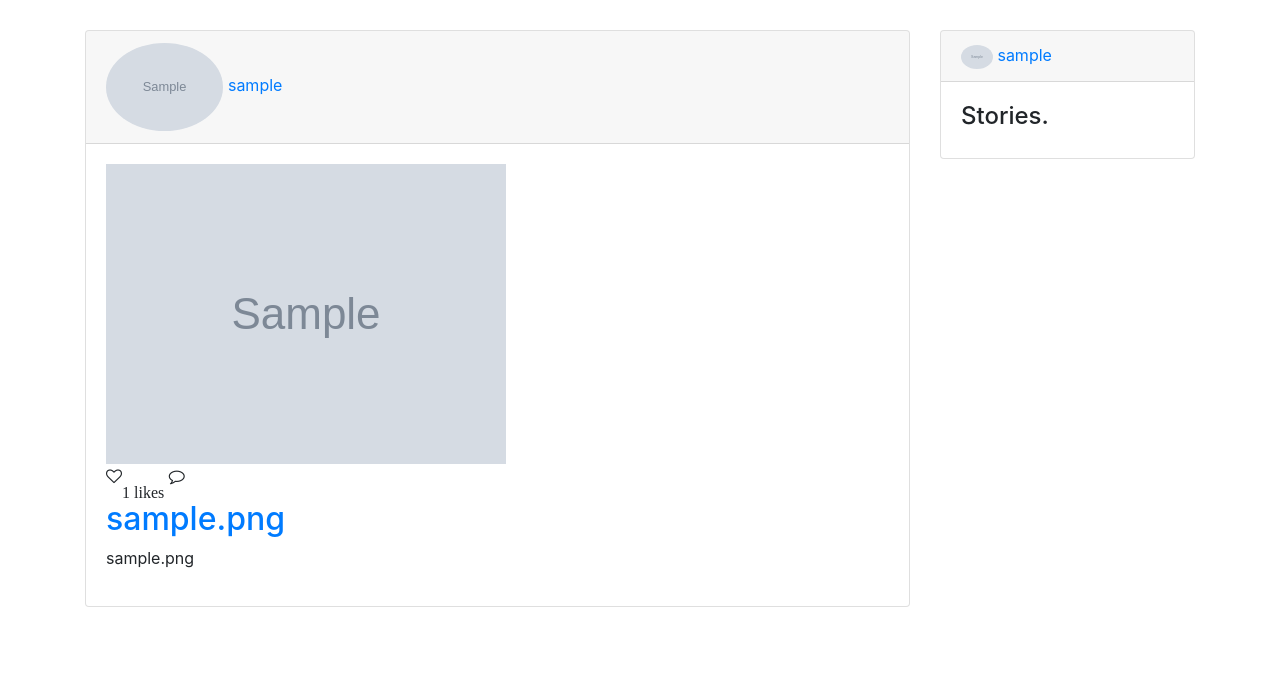
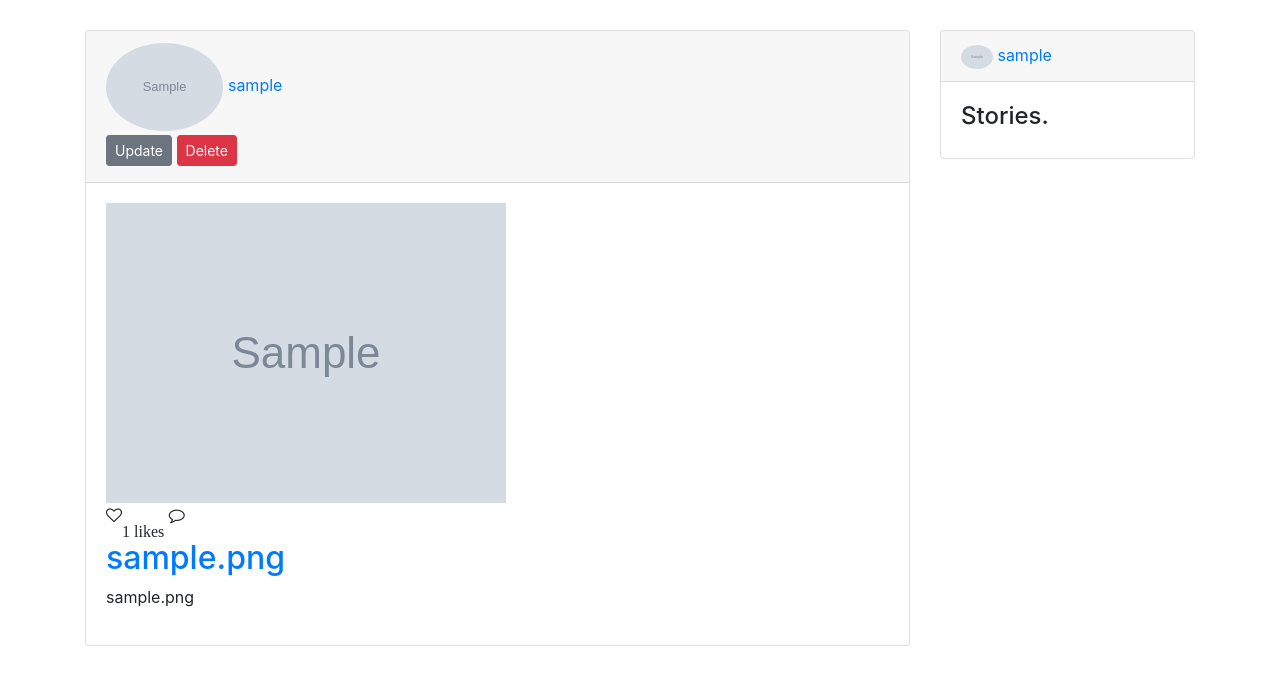
Before and after one commit to Paulwamaria/instagram, a Django app: page /image/1/ in a window 1280 px wide. Shown: the part 86-771 px from the top of the page. Run offline with Django 3.2, Linux system fonts and the light colour scheme; a user stored in the database is signed in; tables that the repository leaves empty hold one stand-in row (values such as "Sample post"); grey boxes marked "Sample" are stand-in pictures; some libraries are stand-ins or nearby versions.

Commit message:
Add delete and update buttons

```diff
--- a/instagram/templates/instagram/image_detail.html
+++ b/instagram/templates/instagram/image_detail.html
@@ -9,6 +9,13 @@
     <div class="card-header">
         <img src="{{image.profile.profile_pic.url}}" class="rounded-circle prof-img img-responsive" id="">
         <a class="mr-2" href="#">{{ image.profile.user.username }}</a>
+        {% if image.profile == user.profile %}
+        <div>
+                <a class="btn btn-secondary btn-sm mt-1 mb-1" href="{% url 'image-update' image.id %}">Update</a>
+                <a class="btn btn-danger btn-sm mt-1 mb-1" href="{% url 'image-delete' image.id %}">Delete</a>
+        </div>
+
+        {% endif %}
     </div>
 
     <div class="card-body">
```
